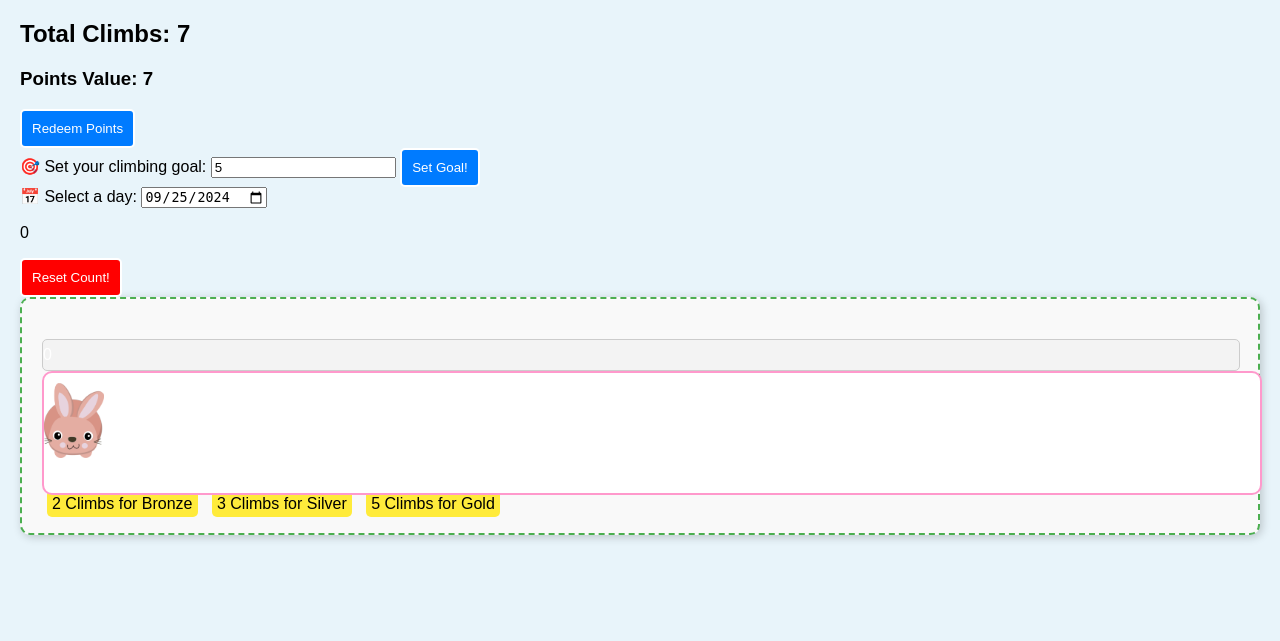
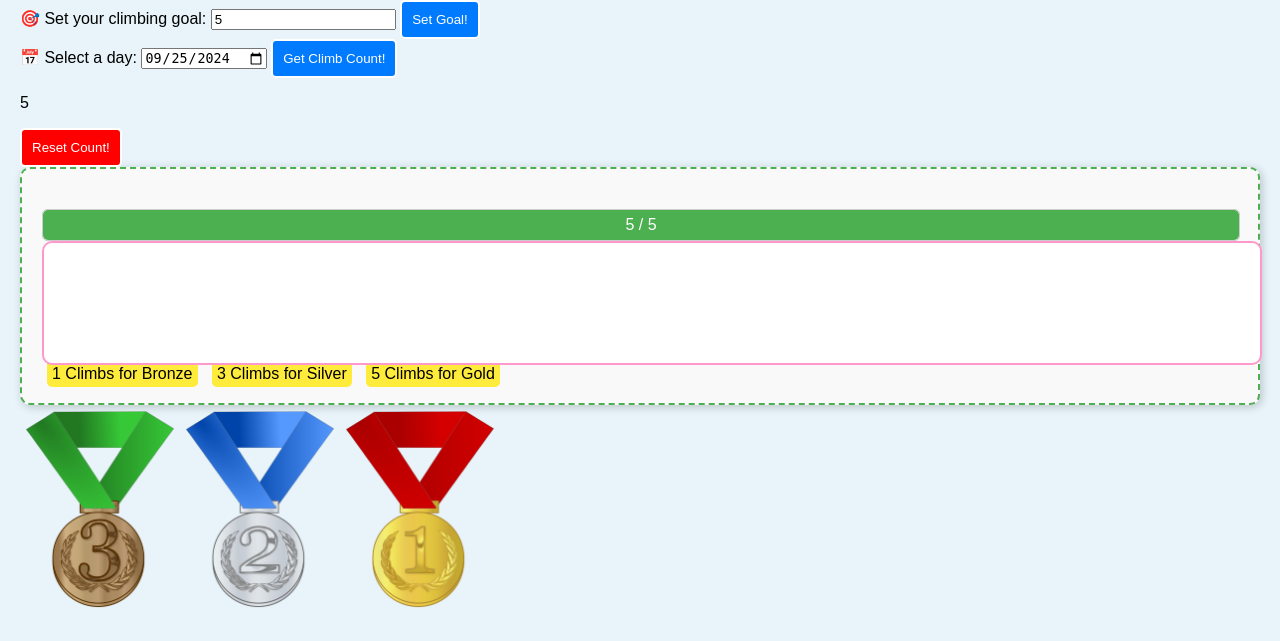
Before and after one commit to bobor16/SA-Motivation-Game, a Flask app: page /data in a window 1280 px wide. Shown: the part 159-800 px from the top of the page. Run offline with Flask 3, Linux system fonts and the light colour scheme; data comes from the database, SQL or seed files in the repository; both versions use the stored data as it was after the commit.

Commit message:
resetted functionaliy to get it to work as it did on the rpi

```diff
--- a/SA-Motivation/app.py
+++ b/SA-Motivation/app.py
@@ -15,10 +15,10 @@ def get_db_connection():
 def landing():
     return render_template('index.html')
 
-# Route for climbing game
+# Route for climbing game (this can be your index page for climbing)
 @app.route('/data')
 def climbing_game():
-    return render_template('data.html')
+    return render_template('data.html')  # Render the climbing game page
 
 # Route for getting all climb data
 @app.route('/get_all_climbs', methods=['GET'])
@@ -26,10 +26,10 @@ def get_all_climbs():
     conn = sqlite3.connect('climbing_game.db')
     cursor = conn.cursor()
 
-    cursor.execute("SELECT day, count, points FROM climbs ORDER BY day")
+    cursor.execute("SELECT day, count FROM climbs ORDER BY day")
     rows = cursor.fetchall()
 
-    data = [{"day": row[0], "count": row[1], "points": row[2]} for row in rows]
+    data = [{"day": row[0], "count": row[1]} for row in rows]
     conn.close()
 
     return jsonify(data)
@@ -43,10 +43,10 @@ def climb():
     with get_db_connection() as conn:
         # Insert climb count or update if the day already exists
         conn.execute('''
-            INSERT INTO climbs (day, count, points)
-            VALUES (?, 1, 1)
+            INSERT INTO climbs (day, count)
+            VALUES (?, ?)
             ON CONFLICT(day) DO UPDATE SET count = count + 1
-        ''', (day,))
+        ''', (day, 1))
         conn.commit()
 
         # Get updated climb count
@@ -55,44 +55,70 @@ def climb():
 
     return jsonify({'message': 'Climb count updated.', 'total_climbs': total_climbs}), 200
 
-# Route for redeeming points
-@app.route('/redeem_points', methods=['POST'])
-def redeem_points():
+# Route for getting climb count and goal for a specific day
+@app.route('/get_climb_and_goal', methods=['GET'])
+def get_climb_and_goal():
+    day = request.args.get('day', str(date.today()))  # Default to today if no day is provided
+
     with get_db_connection() as conn:
-        # Reset total climbs to 0
-        conn.execute('UPDATE climbs SET count = 0')  # Reset all climbs to 0
-        # Reset points to 0
-        conn.execute('UPDATE climbs SET points = 0')  # Reset all points to 0
-        conn.commit()
-
-    return jsonify({'message': 'Points redeemed and total climbs reset to 0.'}), 200
-
-# Route for getting total climbs and points
-@app.route('/get_total_climbs', methods=['GET'])
-def get_total_climbs():
-    with get_db_connection() as conn:
-        row = conn.execute('SELECT SUM(count) as total_climbs, SUM(points) as total_points FROM climbs').fetchone()
+        row = conn.execute('SELECT SUM(count) as total_climbs, goal FROM climbs WHERE day = ?', (day,)).fetchone()
 
     total_climbs = row['total_climbs'] if row['total_climbs'] is not None else 0
-    total_points = row['total_points'] if row['total_points'] is not None else 0
+    goal = row['goal'] if row['goal'] is not None else 20  # Default goal to 20 if not set
 
-    return jsonify({'total_climbs': total_climbs, 'total_points': total_points}), 200
+    return jsonify({'day': day, 'total_climbs': total_climbs, 'goal': goal}), 200
+@app.route('/save_goal', methods=['POST'])
+def save_goal():
+    data = request.json
+    day = data.get('day')
+    goal = data.get('goal')
 
-@app.route('/get_climb_and_goal', methods=['GET'])
-def get_climb_and_goal():
-    day = request.args.get('day')  # Henter 'day' fra query string
+    if not day or goal is None:
+        return jsonify({'error': 'Invalid data'}), 400
 
-    with get_db_connection() as conn:
-        row = conn.execute('SELECT count, goal FROM climbs WHERE day = ?', (day,)).fetchone()
+    try:
+        with get_db_connection() as conn:
+            # Check if the row already exists
+            row = conn.execute('SELECT goal FROM climbs WHERE day = ?', (day,)).fetchone()
 
-    if row:
-        count = row['count']
-        goal = row['goal']
-    else:
-        count = 0
-        goal = 0
+            if row:
+                # Update the goal if the day already exists
+                conn.execute('UPDATE climbs SET goal = ? WHERE day = ?', (goal, day))
+            else:
+                # Insert a new row if it doesn't exist
+                conn.execute('INSERT INTO climbs (day, goal, count) VALUES (?, ?, 0)', (day, goal))
 
-    return jsonify({'count': count, 'goal': goal}), 200
+            conn.commit()
+
+            print(f"Received day: {day}, goal: {goal}")
+
+        return jsonify({'message': 'Goal saved successfully'}), 200
+    except Exception as e:
+        print(f"Error saving goal: {e}")  # Log the error
+        return jsonify({'error': 'Failed to save goal'}), 500
+
+@app.route('/reset_count', methods=['POST'])
+def reset_count():
+    data = request.json
+    day = data.get('day')
+
+    if not day:
+        return jsonify({'error': 'Invalid data'}), 400
+
+    try:
+        with get_db_connection() as conn:
+            # Set count to 0 for the specified day
+            conn.execute('UPDATE climbs SET count = 0 WHERE day = ?', (day,))
+            conn.commit()
+
+            print(f"Recieved request to reset count for day: {day}")
+
+        return jsonify({'message': 'Count reset successfully'}), 200
+    except Exception as e:
+        print(f"Error resetting count: {e}")  # Log the error
+
+        return jsonify({'error': 'Failed to reset count'}), 500
+
 
 if __name__ == '__main__':
     app.run(debug=True, host='0.0.0.0')
--- a/SA-Motivation/static/js/progress.js
+++ b/SA-Motivation/static/js/progress.js
@@ -14,7 +14,6 @@ document.addEventListener('DOMContentLoaded', function() {
 
     // Automatisk hent data for i dag
     fetchClimbAndGoal(dayInput.value);
-    loadTotalClimbs(); // Ny funktion til at hente total klatringer
 
     // Start interval for at tjekke klatredata hvert 5. sekund
     setInterval(() => {
@@ -40,44 +39,6 @@ document.addEventListener('DOMContentLoaded', function() {
         fetchClimbAndGoal(selectedDay);
     });
 
-    // redeemPoints funktionen
-    async function redeemPoints() {
-        try {
-            // Send request to redeem points
-            const response = await fetch('/redeem_points', { method: 'POST' });
-
-            if (response.ok) {
-                const data = await response.json();
-                // Opdater totalClimbs og pointsValue til 0
-                document.getElementById('totalClimbs').innerText = '0';
-                document.getElementById('pointsValue').innerText = '0'; // Points resettes
-                alert(data.message);
-            } else {
-                alert('Failed to redeem points.');
-            }
-        } catch (error) {
-            console.error('Error redeeming points:', error);
-        }
-    }
-
-    document.getElementById('redeemButton').addEventListener('click', redeemPoints);
-
-    // Funktion til at hente total klatringer
-    async function loadTotalClimbs() {
-        try {
-            const response = await fetch('/get_total_climbs');
-            if (response.ok) {
-                const data = await response.json();
-                document.getElementById('totalClimbs').innerText = data.total_climbs; // Opdater total climbs
-                document.getElementById('pointsValue').innerText = data.total_climbs; // Opdater points
-            } else {
-                console.error('Failed to fetch total climbs.');
-            }
-        } catch (error) {
-            console.error('Error loading total climbs:', error);
-        }
-    }
-
     function fetchClimbAndGoal(selectedDay) {
         console.log("Fetching climb count and goal for selected day:", selectedDay);
 
@@ -85,14 +46,13 @@ function fetchClimbAndGoal(selectedDay) {
             .then(response => response.json())
             .then(data => {
                 const climbCountElement = document.getElementById('climbCount');
-            const totalClimbs = data.total_climbs || 0; // Default til 0 hvis undefined
                 if (climbCountElement) {
-                climbCountElement.textContent = totalClimbs;
+                    climbCountElement.textContent = data.total_climbs || 0;
                 }
 
                 // Opdater det gemte mål for dagen
-            if (data.goal !== undefined) { // Kontroller for undefined
-                currentGoal = data.goal; // Brug målet fra databasen
+                if (data.goal) {
+                    currentGoal = data.goal;
                     document.getElementById('goalInput').value = data.goal;
                     setAchievements(data.goal);
                 } else {
@@ -100,25 +60,22 @@ function fetchClimbAndGoal(selectedDay) {
                     setAchievements(currentGoal);
                 }
 
-            console.log("Climb count:", totalClimbs);
-            console.log("Current goal:", currentGoal);
-            updateProgress(totalClimbs);
-
-            if (totalClimbs > lastClimbCount) {
-                const newClimbs = totalClimbs - lastClimbCount;
+                if (data.total_climbs > lastClimbCount) {
+                    const newClimbs = data.total_climbs - lastClimbCount;
                     for (let i = 0; i < newClimbs; i++) {
                         moveBunny();
                     }
                 }
 
-            lastClimbCount = totalClimbs;
-            climbingData.push({ day: selectedDay, count: totalClimbs });
+                lastClimbCount = data.total_climbs;
+                climbingData.push({ day: selectedDay, count: data.total_climbs });
+
+                updateProgress(data.total_climbs);
             })
             .catch(error => {
                 console.error('Error fetching climb count and goal:', error);
             });
     }
-
 
     function saveGoalForDay(day, goal) {
         fetch('/save_goal', {
@@ -142,42 +99,8 @@ function fetchClimbAndGoal(selectedDay) {
         });
     }
 
-    const resetCountButton = document.getElementById('resetCountButton');
-
-    resetCountButton.addEventListener('click', function() {
-        const selectedDay = dayInput.value;
-        resetClimbCount(selectedDay);
-    });
-
-    function resetClimbCount(day) {
-        fetch('/reset_count', {
-            method: 'POST',
-            headers: {
-                'Content-Type': 'application/json'
-            },
-            body: JSON.stringify({ day: day })
-        })
-        .then(response => {
-            if (!response.ok) {
-                throw new Error('Failed to reset count');
-            }
-            return response.json();
-        })
-        .then(data => {
-            console.log("Count reset successfully for", day);
-            bunnyPosition = 0;
-            bunny.style.transform = `translateX(${bunnyPosition}px)`;
-            lastClimbCount = 0; // Reset last climb count in the JS
-            updateProgress(0); // Update progress bar to show 0
-            fetchClimbAndGoal(day); // Refresh climb and goal data
-        })
-        .catch(error => {
-            console.error('Error resetting count:', error);
-        });
-    }
-
     function setAchievements(goal) {
-        const bronzeThreshold = Math.max(1, Math.ceil(goal * 0.3));
+        const bronzeThreshold = Math.floor(goal * 0.3);
         const silverThreshold = Math.floor(goal * 0.7);
         const goldThreshold = goal;
 
@@ -189,11 +112,6 @@ function fetchClimbAndGoal(selectedDay) {
     }
 
     function updateProgress(count) {
-        if (currentGoal === undefined || currentGoal <= 0) {
-            console.error('Current goal is not defined or invalid:', currentGoal);
-            return; // Stop funktionen hvis målet er ugyldigt
-        }
-
         const progressPercentage = Math.min((count / currentGoal) * 100, 100);
         document.getElementById('progressBar').style.width = `${progressPercentage}%`;
 
@@ -201,6 +119,7 @@ function fetchClimbAndGoal(selectedDay) {
         const silverThreshold = Math.floor(currentGoal * 0.7);
         const goldThreshold = currentGoal;
 
+        // Opdater progress tekst
         document.getElementById('progressBar').textContent = `${count} / ${currentGoal}`;
 
         checkAchievements(count, bronzeThreshold, silverThreshold, goldThreshold);
@@ -210,7 +129,7 @@ function fetchClimbAndGoal(selectedDay) {
         const achievementsDiv = document.getElementById('achievements');
         let achievements = '';
 
-        if (count >= bronze && count > 0) {
+        if (count >= bronze) {
             achievements += '<img src="/static/badges/bronze.png" alt="Bronze Achievement" />';
         }
         if (count >= silver) {
@@ -223,15 +142,48 @@ function fetchClimbAndGoal(selectedDay) {
         achievementsDiv.innerHTML = achievements;
     }
 
+    const resetCountButton = document.getElementById('resetCountButton');
+
+    resetCountButton.addEventListener('click', function() {
+        const selectedDay = dayInput.value;
+        resetClimbCount(selectedDay);
+    });
+
+    function resetClimbCount() {
+        fetch('/reset_count', {
+            method: 'POST',
+            headers: {
+                'Content-Type': 'application/json'
+            },
+            body: JSON.stringify({ day: dayInput.value })
+        })
+        .then(response => {
+            if (!response.ok) {
+                throw new Error('Failed to reset climb count');
+            }
+            return response.json();
+        })
+        .then(data => {
+            console.log("Climb count reset successfully for", dayInput.value);
+            bunnyPosition = 0;
+            bunny.style.transform = `translateX(${bunnyPosition}px)`;
+            lastClimbCount = 0;
+            updateProgress(0);
+        })
+        .catch(error => {
+            console.error('Error resetting climb count:', error);
+        });
+    }
+
     function moveBunny() {
         const bunnyContainer = document.getElementById('bunnyContainer');
         const containerWidth = bunnyContainer.clientWidth;
         const bunnyWidth = bunny.clientWidth;
 
-        bunnyPosition += containerWidth / currentGoal; // Beregn afstand til at tage en omgang baseret på målet
+        bunnyPosition += containerWidth / currentGoal;
 
         if (bunnyPosition > containerWidth) {
-            bunnyPosition = 0; // Hvis kaninen når enden, reset til start
+            bunnyPosition = 0;
         }
 
         bunny.style.transform = `translateX(${bunnyPosition}px)`;
--- a/SA-Motivation/templates/data.html
+++ b/SA-Motivation/templates/data.html
@@ -60,13 +60,6 @@
     </header>
 
     <div>
-	<h2>Total Climbs: <span id="totalClimbs">0</span></h2>
-	<h3>Points Value: <span id="pointsValue">0</span></h3>
-	<button id="redeemButton">Redeem Points</button>
-
-    </div>
-
-    <div>
         <label for="goalInput">🎯 Set your climbing goal:</label>
         <input type="number" id="goalInput" min="1" placeholder="Enter goal" />
         <button id="setGoalButton">Set Goal!</button>
@@ -75,8 +68,8 @@
     <div>
         <label for="day">📅 Select a day:</label>
         <input type="date" id="day" />
+        <button id="getCountButton">Get Climb Count!</button>
     </div>
-
     <div>
         <p id="climbCount">0</p>
         <button id="resetCountButton" class="red-button">Reset Count!</button>
```
Also changed, not shown: SA-Motivation/climbing_game.db. Lines whose indentation alone changed are shown as unchanged.
